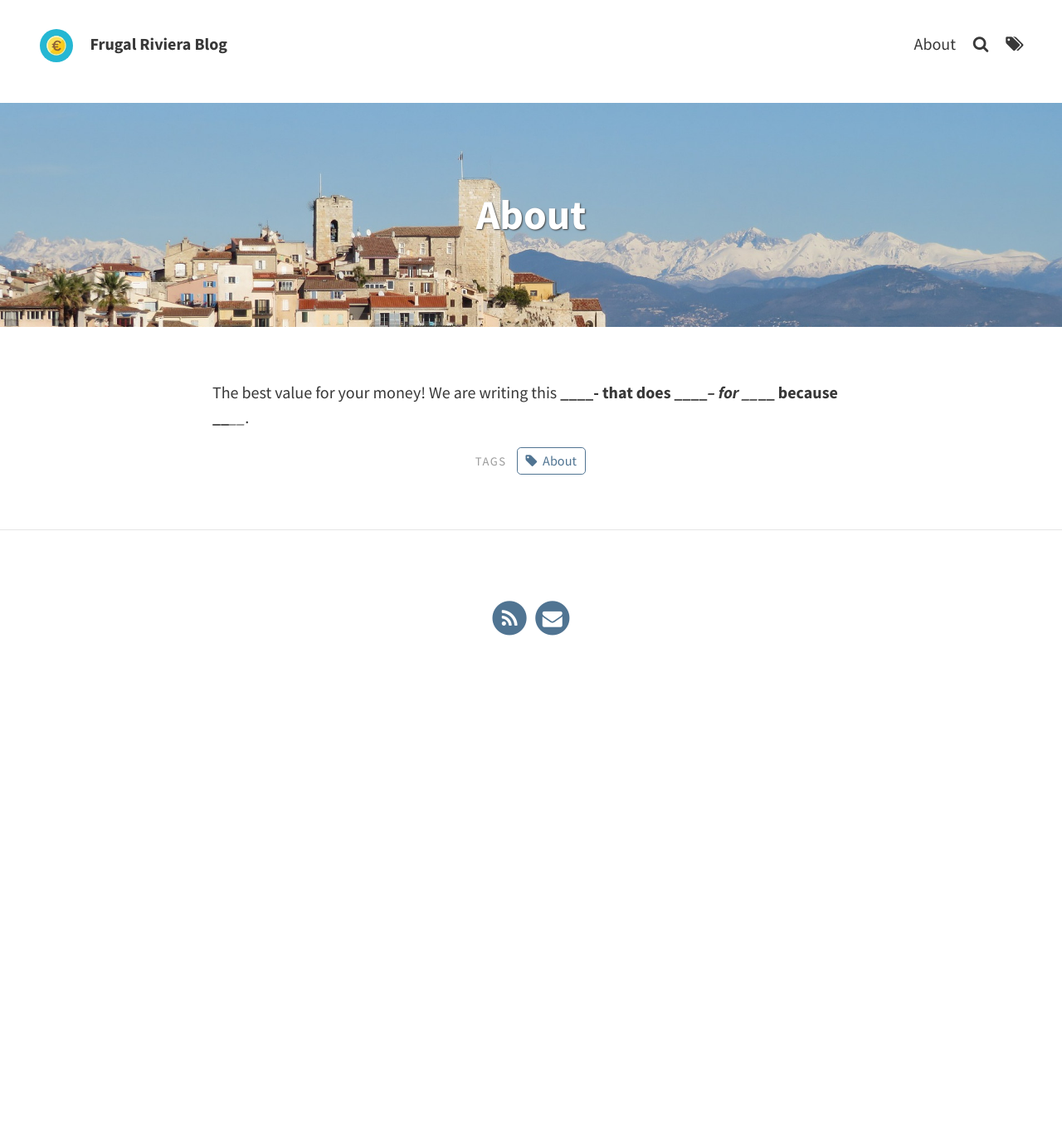
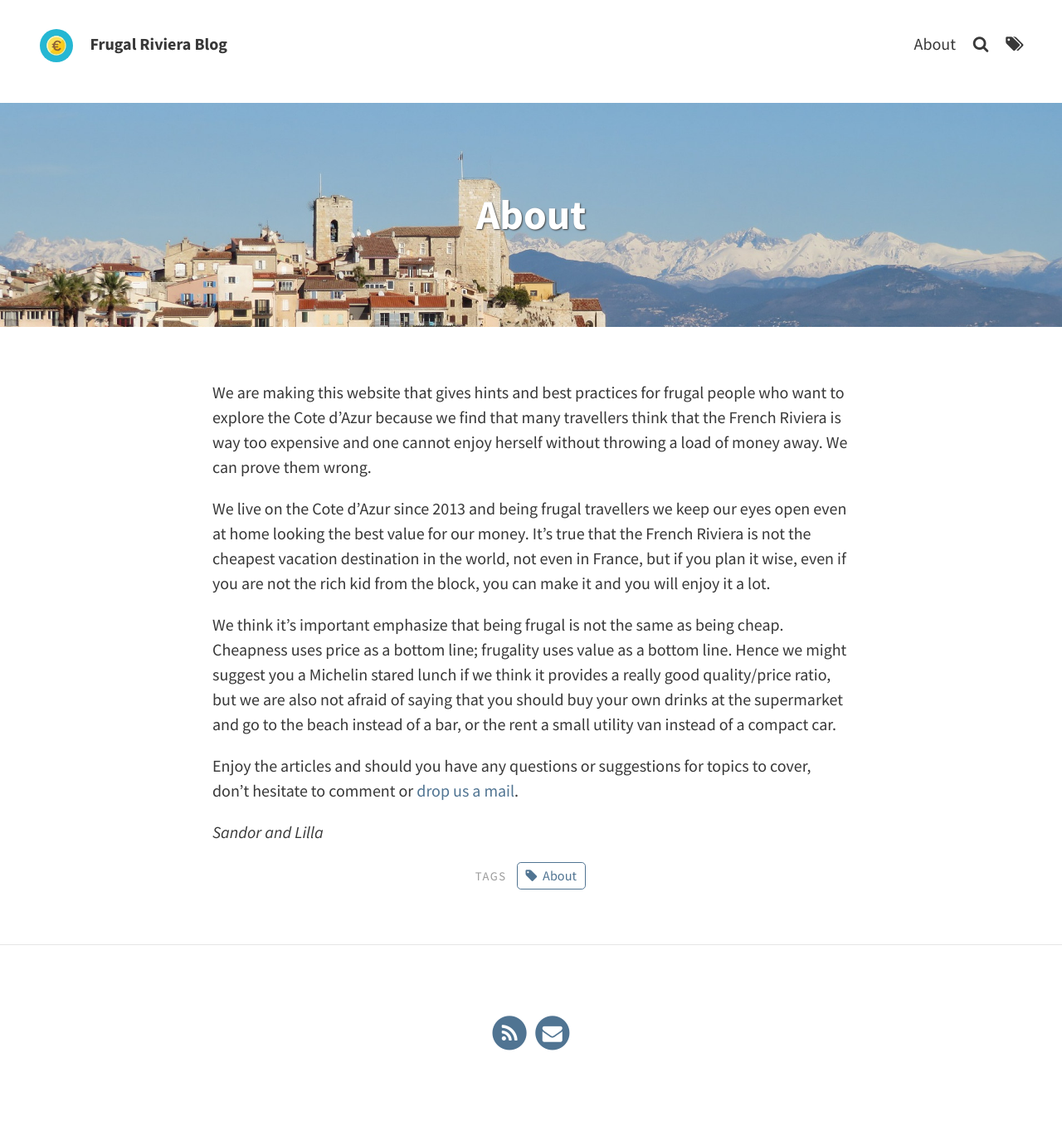
Before and after one commit to frugalriviera/frugalriviera.github.io, a Jekyll site: the page built from pages/about.md, in a window 1280 px wide. Shown: the whole page at 83% size. Built offline with Jekyll 4.4.1, drawn with Linux system fonts in a browser that asks for light colours; before the commit the page ends 900 px from its top, so only the background shows below that.

Commit message:
Rewrite the about page

```diff
--- a/pages/about.md
+++ b/pages/about.md
@@ -5,6 +5,13 @@
 feature-img: "assets/img/antibes-about.jpg"
 tags: [About]
 ---
+We are making this website that gives hints and best practices for frugal people who want to explore the Cote d'Azur because we find that many travellers think that the French Riviera is way too expensive and one cannot enjoy herself without throwing a load of money away. We can prove them wrong.
 
-The best value for your money!
-We are writing this ______________- that does _________-- for _________ because ________.
+We live on the Cote d'Azur since 2013 and being frugal travellers we keep our eyes open even at home looking the best value for our money. It's true that the French Riviera is not the cheapest vacation destination in the world, not even in France, but if you plan it wise, even if you are not the rich kid from the block, you can make it and you will enjoy it a lot.
+
+We think it's important emphasize that being frugal is not the same as being cheap. Cheapness uses price as a bottom line; frugality uses value as a bottom line. Hence we might suggest you a Michelin stared lunch if we think it provides a really good quality/price ratio, but we are also not afraid of saying that you should buy your own drinks at the supermarket and go to the beach instead of a bar, or the rent a small utility van instead of a compact car.
+
+Enjoy the articles and should you have any questions or suggestions for topics to cover, don't hesitate to comment or [drop us a mail](mailto:frugal.riviera@gmail.com).
+
+
+_Sandor and Lilla_
```
